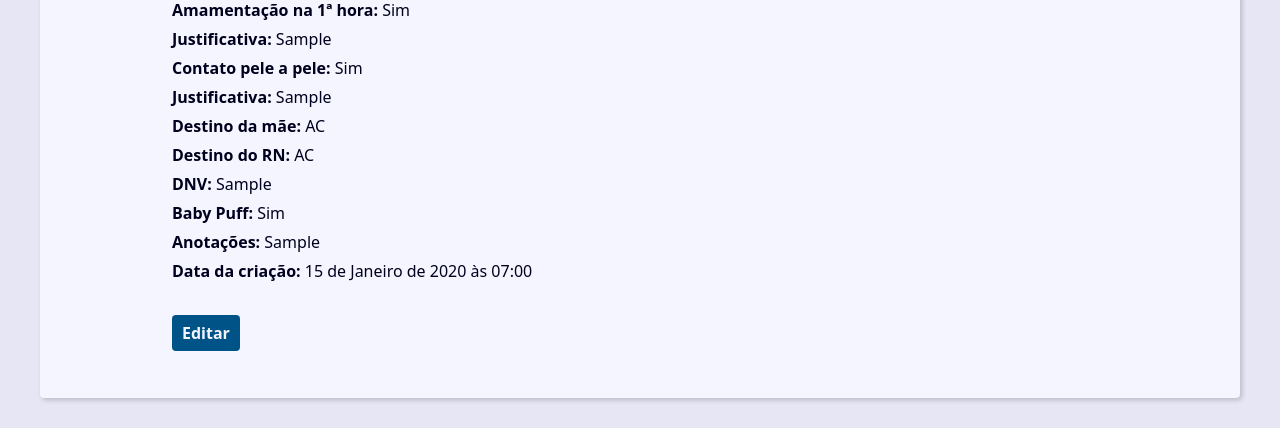
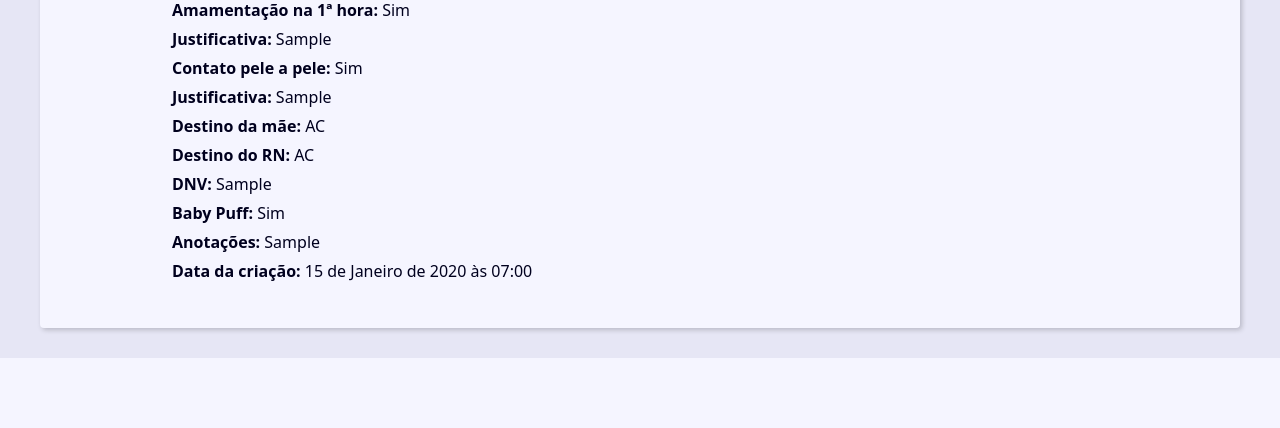
Before and after one commit to cwschopsjr/partos, a Django app: page /contact/1/ in a window 1280 px wide. Shown: the part 2219-2647 px from the top of the page. After the commit the page ends 2577 px from the top, so only its background shows below. Run offline with Django 5.2, Linux system fonts and the light colour scheme; tables that the repository leaves empty hold one stand-in row (values such as "Sample post").

Commit message:
Configurações de permissão de visualização do botão editar

```diff
--- a/contact/templates/contact/contact.html
+++ b/contact/templates/contact/contact.html
@@ -394,8 +394,12 @@
         <p><b>Anotações:</b> {{contact.anotacoes}}</p>
         <p><b>Data da criação:</b> {{contact.created_date}}</p>
 
-        <div class="contact-links">
-            <a class="btn btn-link" href="{% url 'contact:update' contact.id %}">Editar</a>
-        </div>
+        {% for group in request.user.groups.all %}
+            {% if group.name == 'Supervisores' %}
+                <div class="contact-links">
+                    <a class="btn btn-link" href="{% url 'contact:update' contact.id %}">Editar</a>
+                </div>
+            {% endif %}
+        {% endfor %}
     </div>
 {% endblock content %}
--- a/contact/templates/contact/partials/_user-form.html
+++ b/contact/templates/contact/partials/_user-form.html
@@ -31,7 +31,7 @@ method="POST"
 
 <div class="form-content">
   <div class="form-group">
-    <button class="btn" type="submit">Enviar</button>
+    <button class="btn" type="submit">Acessar</button>
   </div>
 </div>
 
```
